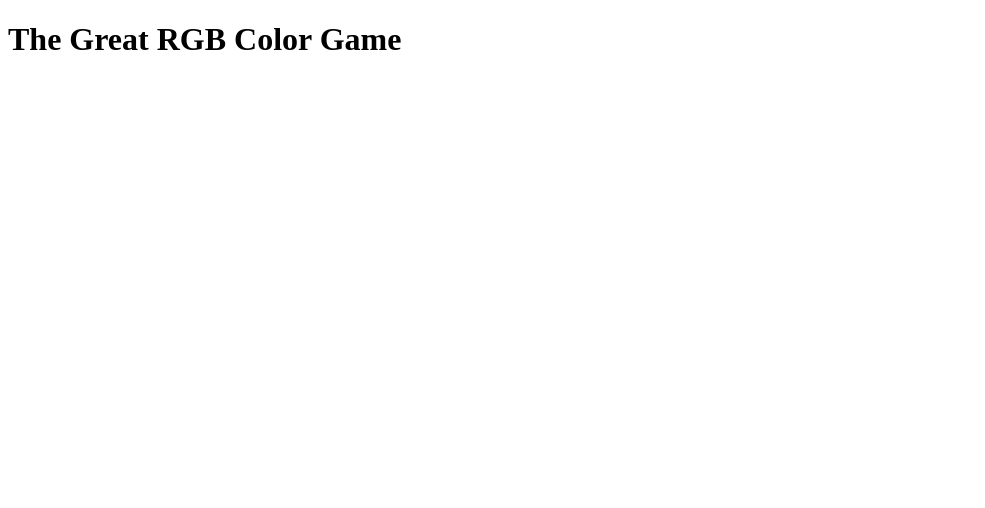
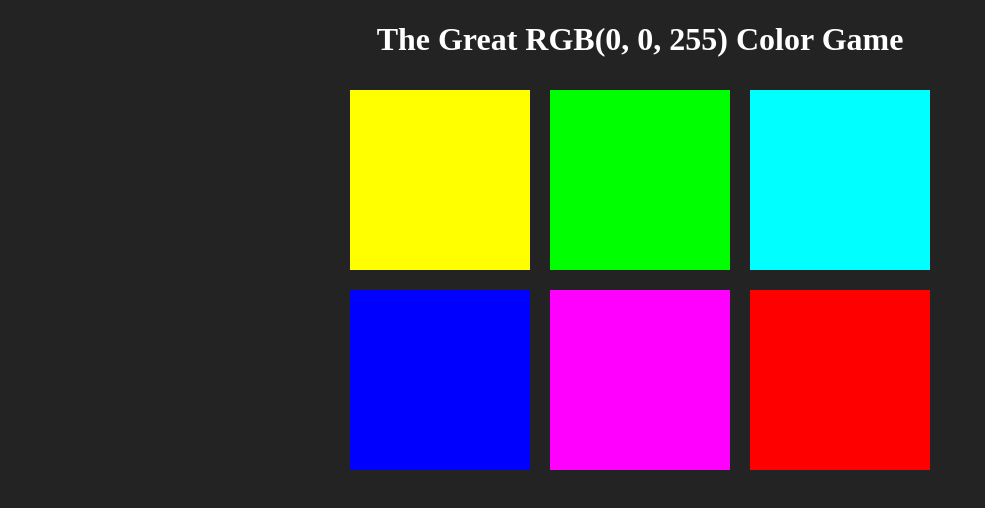
Before and after one commit to nictengkk/third-html, a website: page index.html in a window 1280 px wide. Shown: the whole page, without its empty margins (0-985 px from the left). Drawn offline with Linux system fonts and the light colour scheme.

Commit message:
added grid and event listeners to squares

```diff
--- /dev/null
+++ b/colorGame.css
@@ -0,0 +1,21 @@
+body {
+  background: #232323;
+}
+
+h1 {
+  color: white;
+  text-align: center;
+}
+
+.container {
+  margin: 0 auto;
+  max-width: 600px;
+}
+
+.grid {
+  width: 30%;
+  background: blue;
+  padding-bottom: 30%;
+  float: left;
+  margin: 1.66%;
+}
--- a/colorGame.js
+++ b/colorGame.js
@@ -0,0 +1,26 @@
+var colors = [
+  "RGB(255, 255, 0)",
+  "RGB(0, 255, 0)",
+  "RGB(0, 255, 255)",
+  "RGB(0, 0, 255)",
+  "RGB(255, 0, 255)",
+  "RGB(255, 0, 0)"
+];
+
+var squares = document.querySelectorAll(".grid");
+var pickedColor = colors[3];
+var colorDisplay = document.getElementById("colorDisplay");
+
+colorDisplay.textContent = pickedColor;
+
+for (var i = 0; i < squares.length; i++) {
+  squares[i].style.backgroundColor = colors[i];
+  squares[i].addEventListener("click", function() {
+    var clickedColor = this.style.backgroundColor;
+    if (clickedColor === pickedColor) {
+      alert("Correct!");
+    } else {
+      this.style.backgroundColor = "#232323";
+    }
+  });
+}
--- a/index.html
+++ b/index.html
@@ -5,9 +5,19 @@
     <meta name="viewport" content="width=device-width, initial-scale=1.0" />
     <meta http-equiv="X-UA-Compatible" content="ie=edge" />
     <title>Document</title>
+    <link rel="stylesheet" type="text/css" href="colorGame.css" />
   </head>
   <body>
-    <h1>The Great <span>RGB</span> Color Game</h1>
+    <h1>The Great <span id="colorDisplay">RGB</span> Color Game</h1>
+
+    <div class="container">
+      <div class="grid"></div>
+      <div class="grid"></div>
+      <div class="grid"></div>
+      <div class="grid"></div>
+      <div class="grid"></div>
+      <div class="grid"></div>
+    </div>
 
     <script src="colorGame.js"></script>
   </body>
```
